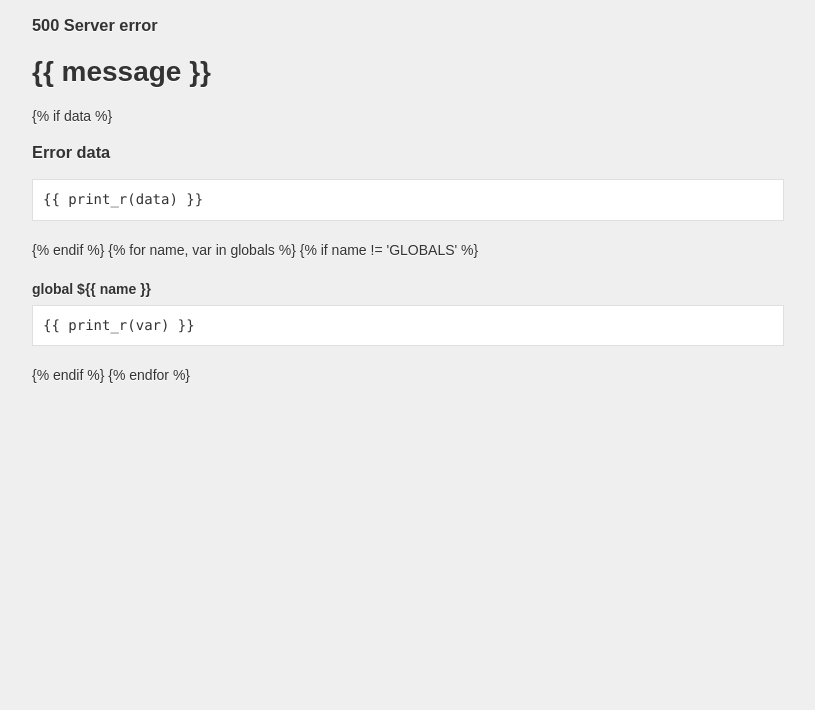
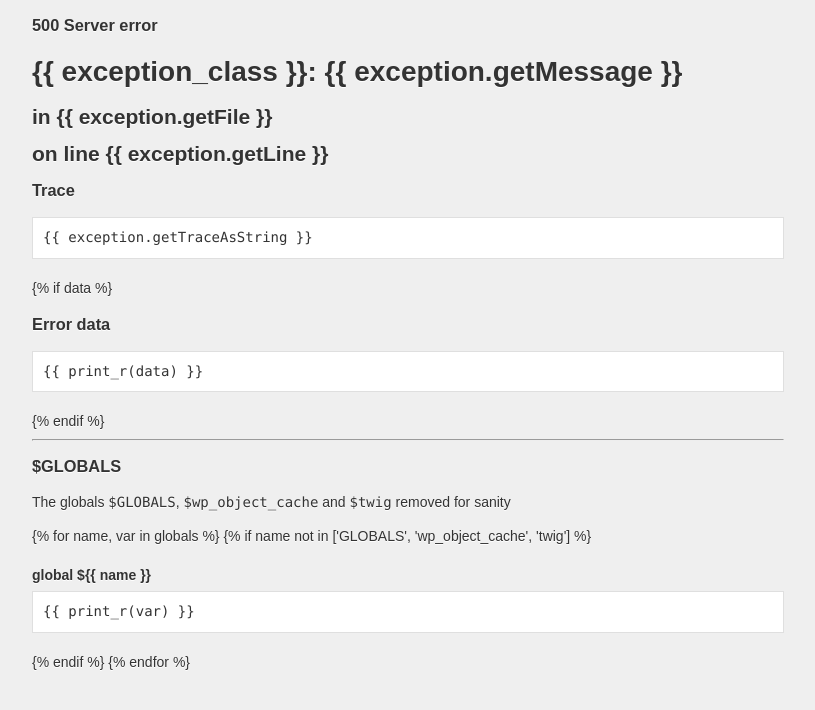
Before and after one commit to newsapps/wordpress-mtv, a PHP site: page /wp/templates/500.html in a window 1280 px wide. Shown: the top 710 px of the page, without its empty margins (232-1047 px from the left). Run offline with PHP 8.4, Linux system fonts and the light colour scheme.

Commit message:
better server error messages

```diff
--- a/wp/templates/500.html
+++ b/wp/templates/500.html
@@ -10,22 +10,33 @@
             white; padding:0 20%;}
         pre {font-family:Monaco, fixed; border:1px solid #dfdfdf;
             background-color:white; padding:10px; margin:5px 0 20px 0;
-            overflow:auto;}
+            overflow:auto; max-height:400px;}
+        code {font-family:Monaco, fixed;}
         h1 {line-height:1.2em;}
         h4 {margin:20px 0 0 0;}
     </style>
 </head>
 <body>
     <h3>500 Server error</h3>
-    <h1>{{ message }}</h1>
+    <h1>{{ exception_class }}: {{ exception.getMessage }}</h1>
+    <h2>in {{ exception.getFile }}</h2>
+    <h2>on line {{ exception.getLine }}</h2>
+
+    <h3>Trace</h3>
+    <pre>{{ exception.getTraceAsString }}</pre>
 
     {% if data %}
     <h3>Error data</h3>
     <pre>{{ print_r(data) }}</pre>
     {% endif %}
 
+    <hr>
+
+    <h3>$GLOBALS</h3>
+    <p>The globals <code>$GLOBALS</code>, <code>$wp_object_cache</code> and <code>$twig</code> removed for sanity</p>
+
     {% for name, var in globals %}
-    {% if name != 'GLOBALS' %}
+    {% if name not in ['GLOBALS', 'wp_object_cache', 'twig'] %}
     <h4>global ${{ name }}</h4>
     <pre>{{ print_r(var) }}</pre>
     {% endif %}
```
Also changed, not shown: http.php (+31 -23 lines).
